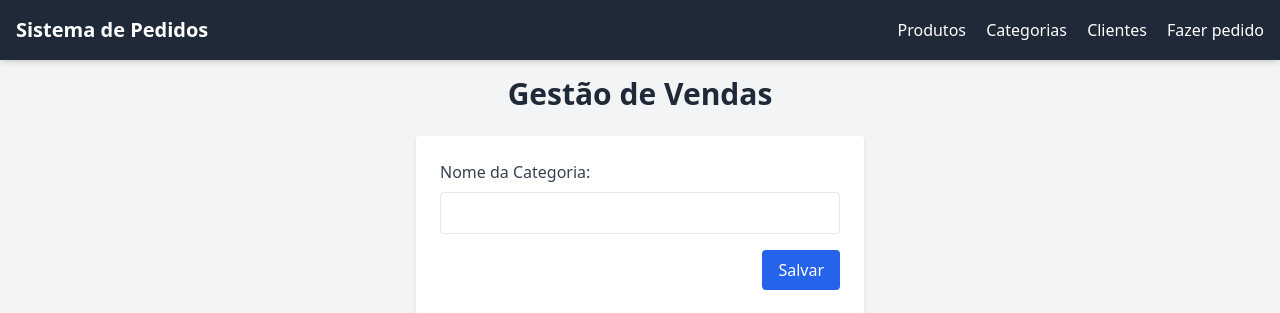
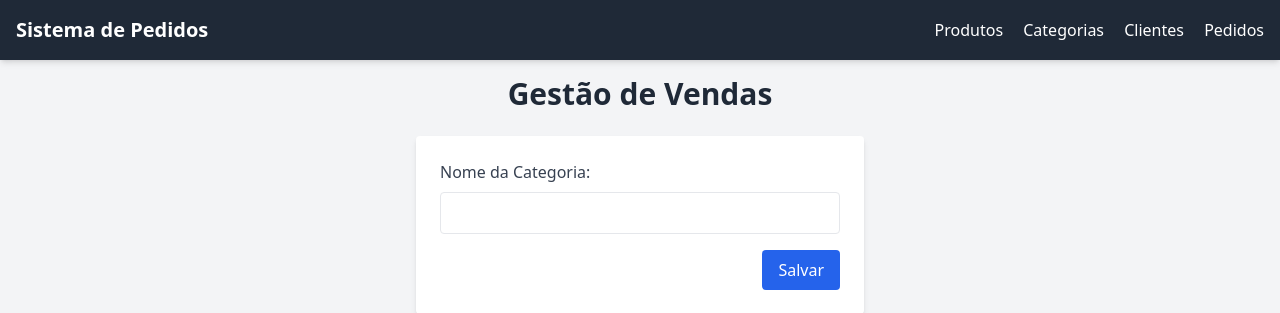
Before and after one commit to Eversonv4/atividade_banco_de_dados, a Flask app: page /categories/create in a window 1280 px wide. Shown: the top 313 px of the page. Run offline with Flask 3, Linux system fonts and the light colour scheme; some libraries are stand-ins or nearby versions.

Commit message:
feat: changed header to link orders page intead of order_items

```diff
--- a/templates/partials/header.html
+++ b/templates/partials/header.html
@@ -7,7 +7,7 @@
       <a href="{{ url_for('list_products') }}" class="hover:text-yellow-300">Produtos</a>
       <a href="{{ url_for('list_categories') }}" class="hover:text-yellow-300">Categorias</a>
       <a href="{{ url_for('list_customers') }}" class="hover:text-yellow-300">Clientes</a>
-      <a href="{{ url_for('list_order_items') }}" class="hover:text-yellow-300">Fazer pedido</a>
+      <a href="{{ url_for('list_orders') }}" class="hover:text-yellow-300">Pedidos</a>
     </nav>
   </div>
 </header>
```
